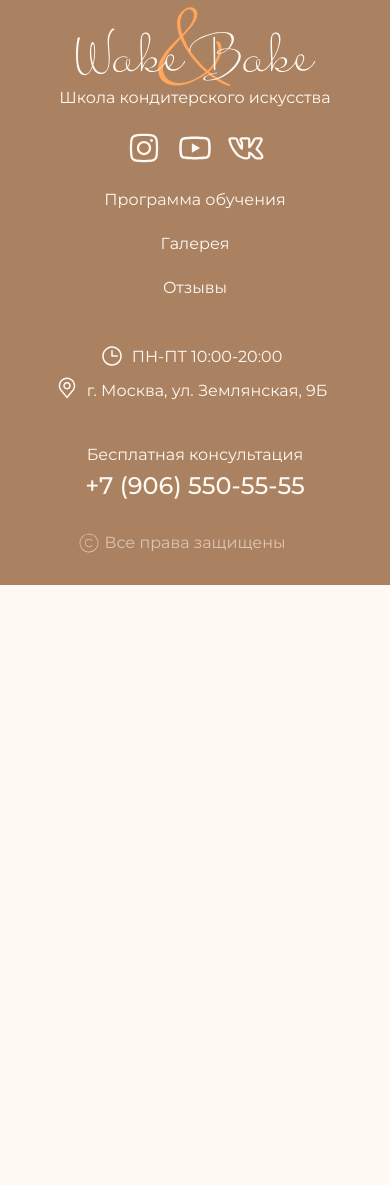
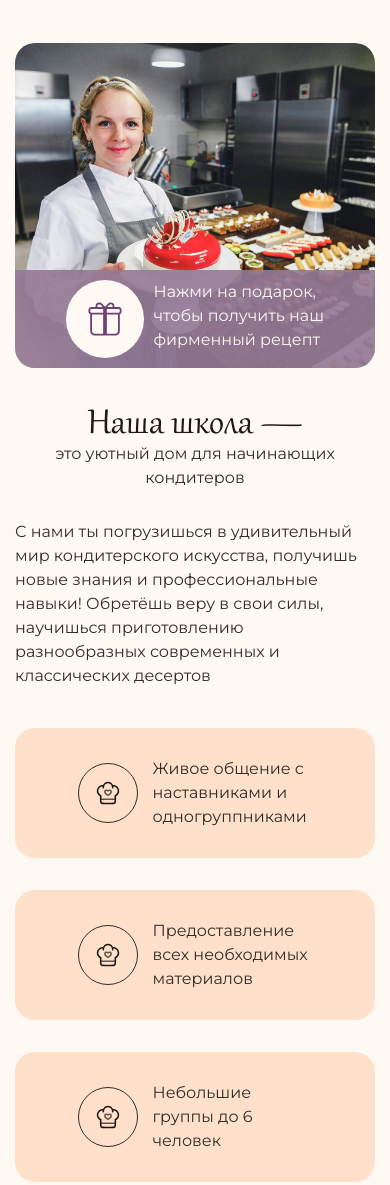
Before and after one commit to igmrsky/wake-bake, a website: page app/index.html in a window 390 px wide. Shown: the part 645-1830 px from the top of the page. Before the commit the page ends 1230 px from the top, so only its background shows below. Drawn offline with nearby package versions, Linux system fonts and the light colour scheme; files whose address does not match are found by name.

Commit message:
added school adaptive

```diff
--- a/app/index.html
+++ b/app/index.html
@@ -79,15 +79,17 @@
     </header>
 
     <main class="main">
-        <!-- <section class="school">
+        <section class="school">
             <div class="container">
                 <div class="school__inner">
                     <div class="school__img-box">
                         <img class="school__img" src="images/school.jpg" alt="our mentor">
                         <div class="school__icon-box">
-                            <a class="school__icon-link" data-fancybox="gallery" href="#pop-up">
-                                <img class="school__icon" src="images/icons/gift.svg" alt="">
-                            </a>
+                            <div class="school__icon-wrapper">
+                                <a class="school__icon-link" data-fancybox="gallery" href="#pop-up">
+                                    <img class="school__icon" src="images/icons/gift.svg" alt="">
+                                </a>
+                            </div>
                             <div id="pop-up">
                                 <img class="pop-up__img" src="images/pop-up-img.png" alt="">
                                 <div class="pop-up__inner">
@@ -160,7 +162,8 @@
                 </div>
             </div>
         </section>
-        <section class="program" id="program">
+
+        <!-- <section class="program" id="program">
             <div class="container">
                 <h2 class="title program__title">
                     Программа обучения
--- a/app/scss/_media.scss
+++ b/app/scss/_media.scss
@@ -20,13 +20,51 @@
             display: grid;
             grid-template-columns: repeat(2, 1fr);
         }
+
         &__nav-list {
             align-items: center;
         }
     }
 }
 
+@media (max-width:980px) {
+    .school {
+        &__inner {
+            flex-wrap: wrap;
+            justify-content: center;
+        }
+
+        &__content {
+            margin: 0 auto
+        }
+
+        &__img-box {
+            margin-bottom: 20px;
+        }
+
+        &__img {
+            width: auto;
+        }
+
+        &__subtitle {
+            text-align: center;
+        }
+
+        &__title {
+            text-align: center;
+        }
+
+        &__icon-box {
+            left: 5%;
+        }
+    }
+}
+
 @media (max-width:900px) {
+    .title {
+        font-size: 64px;
+    }
+
     .menu__list {
         display: inline-block;
         border: none;
@@ -204,6 +242,7 @@
             display: inline-flex;
             align-self: center;
         }
+
         &__logo-link {
             display: flex;
             justify-content: center;
@@ -211,7 +250,36 @@
     }
 }
 
+@media (max-width:600px) {
+    .school {
+        &__content-items {
+            grid-template-columns: repeat(1, 1fr);
+        }
+
+        &__content-item {
+            max-width: none;
+            width: 100%;
+            display: flex;
+            justify-content: center;
+        }
+
+        &__item-text {}
+    }
+}
+
 @media (max-width:450px) {
+    .fancybox-content {
+        padding: 115px 30px 30px 25px;
+    }
+
+    .pop-up__img {
+        left: 10px;
+    }
+
+    .title {
+        font-size: 42px;
+    }
+
     .menu__list {
         width: 35px;
     }
@@ -228,4 +296,17 @@
             font-size: 42px;
         }
     }
+
+    .school {
+        padding-top: 70px;
+        &__icon-box {
+            max-width: none;
+            padding: 10px;
+            border-radius: 0 0 20px 20px;
+            left: 0;
+            right: 0;
+            bottom: 0;
+            justify-content: center;
+        }
+    }
 }
--- a/app/scss/style.scss
+++ b/app/scss/style.scss
@@ -332,6 +332,10 @@
 
     &__img {
         border-radius: 20px;
+        width: 100%;
+        height: 100%;
+        object-fit: cover;
+        object-position: 10% 50%;
     }
 
     &__icon-box {
@@ -414,7 +418,7 @@
         padding: 29px 23px;
         background-color: $bg;
         border-radius: 20px;
-        display: flex;
+        display: -webkit-box;
         align-items: center;
         gap: 15px;
     }
@@ -436,7 +440,8 @@
     }
 
     &__item-text {
-        max-width: 175px;
+        display: inline-block;
+        max-width: 160px;
     }
 
     #pop-up {
```
Also changed, not shown: app/css/style.min.css.
